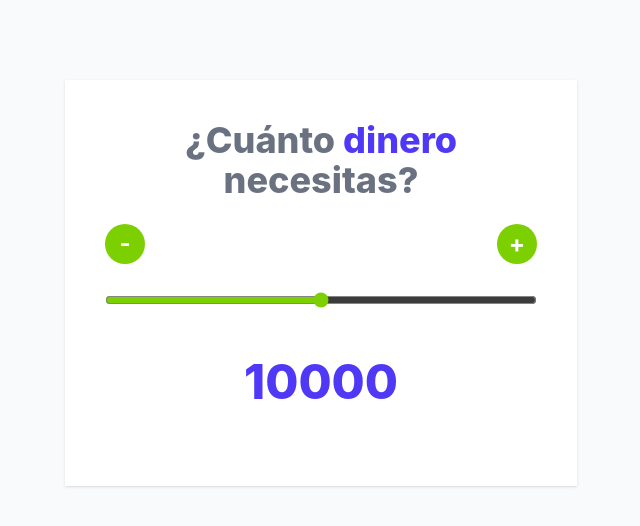
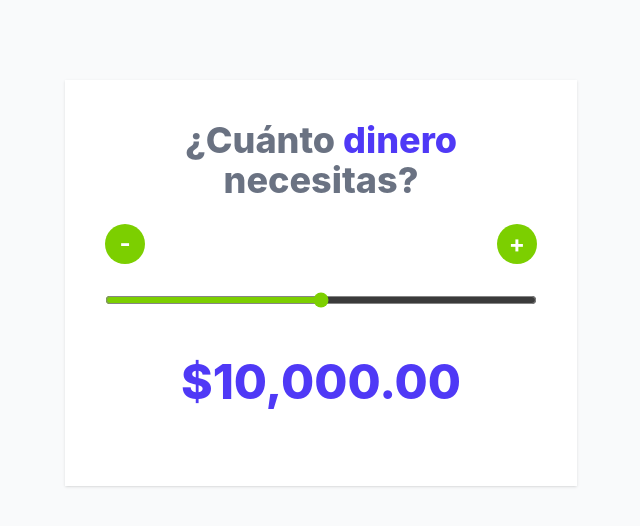
Before and after one commit to FacuLedesmaBertalot/CotizadorPrestamos, a React (Vite) app: page / in a window 1280 px wide. Shown: the top 526 px of the page, without its empty margins (319-959 px from the left). Built offline with nearby package versions, Linux system fonts and the light colour scheme.

Commit message:
Formateando la cantidad de dinero en USD

```diff
--- a/src/App.jsx
+++ b/src/App.jsx
@@ -1,6 +1,7 @@
 import { useState } from 'react'
 import Header from "./components/Header"
 import Button from "./components/Button"
+import { formatearDinero } from './helpers';
 
 function App() {
   const [cantidad, setCantidad] = useState(10000);
@@ -64,7 +65,9 @@ function App() {
         value={cantidad}
         />
 
-        <p className='text-center my-10 text-5xl font-extrabold text-indigo-600'>{cantidad}</p>
+        <p className='text-center my-10 text-5xl font-extrabold text-indigo-600'>
+          {formatearDinero(cantidad)}
+        </p>
     </div>
   )
 }
```
